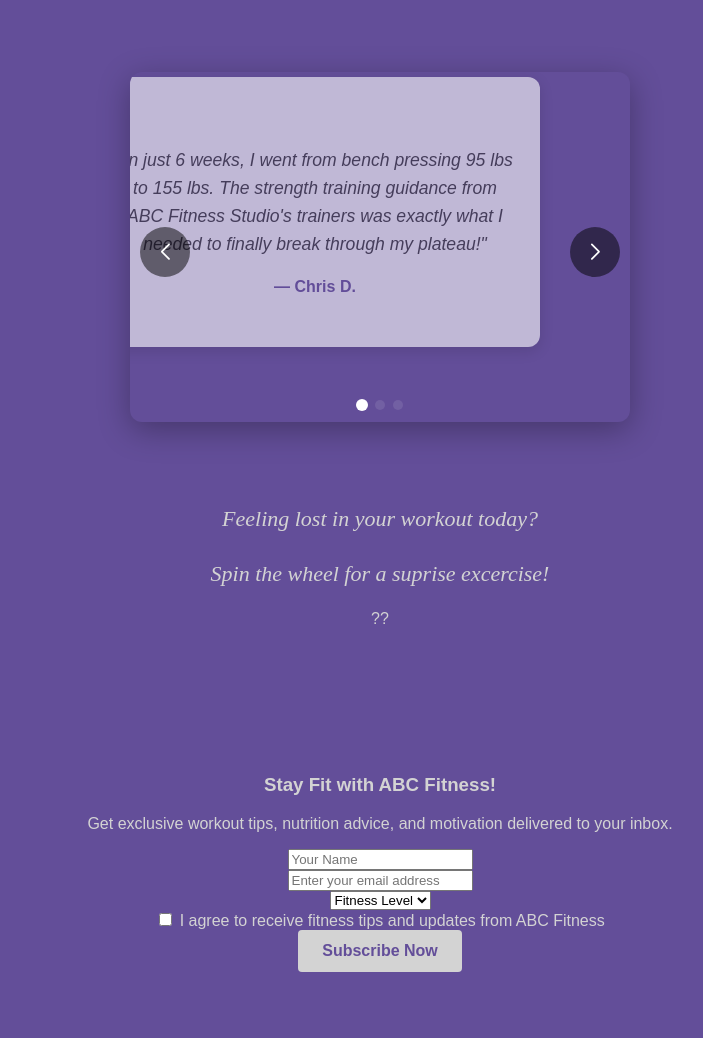
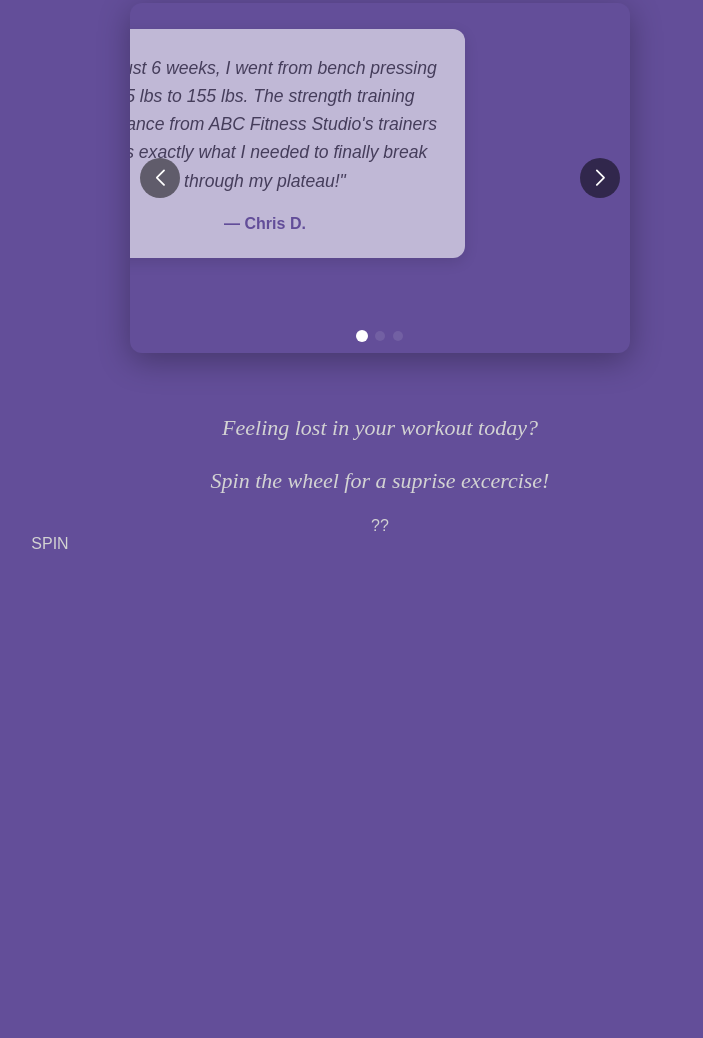
Before and after one commit to Fez-theblockchain-Dev/Web_Dev_Foundations, a plain HTML site: page home.html in a window 1280 px wide. Shown: the part 957-1995 px from the top of the page, without its empty margins (260-963 px from the left). Before the commit the page ends 1929 px from the top, so only its background shows below. Drawn offline with nearby package versions, Linux system fonts and the light colour scheme; no server answers; a script that the page names is missing.

Commit message:
added wheel <div> and wheel-button to create spin rng

```diff
--- a/home.html
+++ b/home.html
@@ -105,6 +105,11 @@ Home webpage for the website.
     <div class="random-wheel-object" style="display: flex; justify-content: center; align-items: center; border-color: black;">
         <span link="random-wheel-object">??</span>
     </div>
+    <div class="wheel">
+        <div class="wheel-button">SPIN</div>
+
+
+    </div>
         </main>
         <script src="https://cdn.jsdelivr.net/npm/swiper@11/swiper-bundle.min.js"></script>
         <script src="javascript/swiper.js"></script>
--- a/styles/styles.css
+++ b/styles/styles.css
@@ -952,6 +952,30 @@ footer {
   background-color: white;
   transform: scale(1.2);
 }
+* {
+  box-sizing: border-box;
+  padding:0;
+  margin:0;
+  outline: none;
+}
+
+.wheel {
+  position: relative;
+  height: 500px;
+  width: 500px;
+}
+
+.wheel-button {
+  width:100%;
+  height: 100%;
+  position: relative;
+
+}
+
+
+
+
+
 /* Extra small devices (phones, 600px and down) */
 @media only screen and (max-width: 600px) { body {
   flex: 1 1 100% auto;
```
